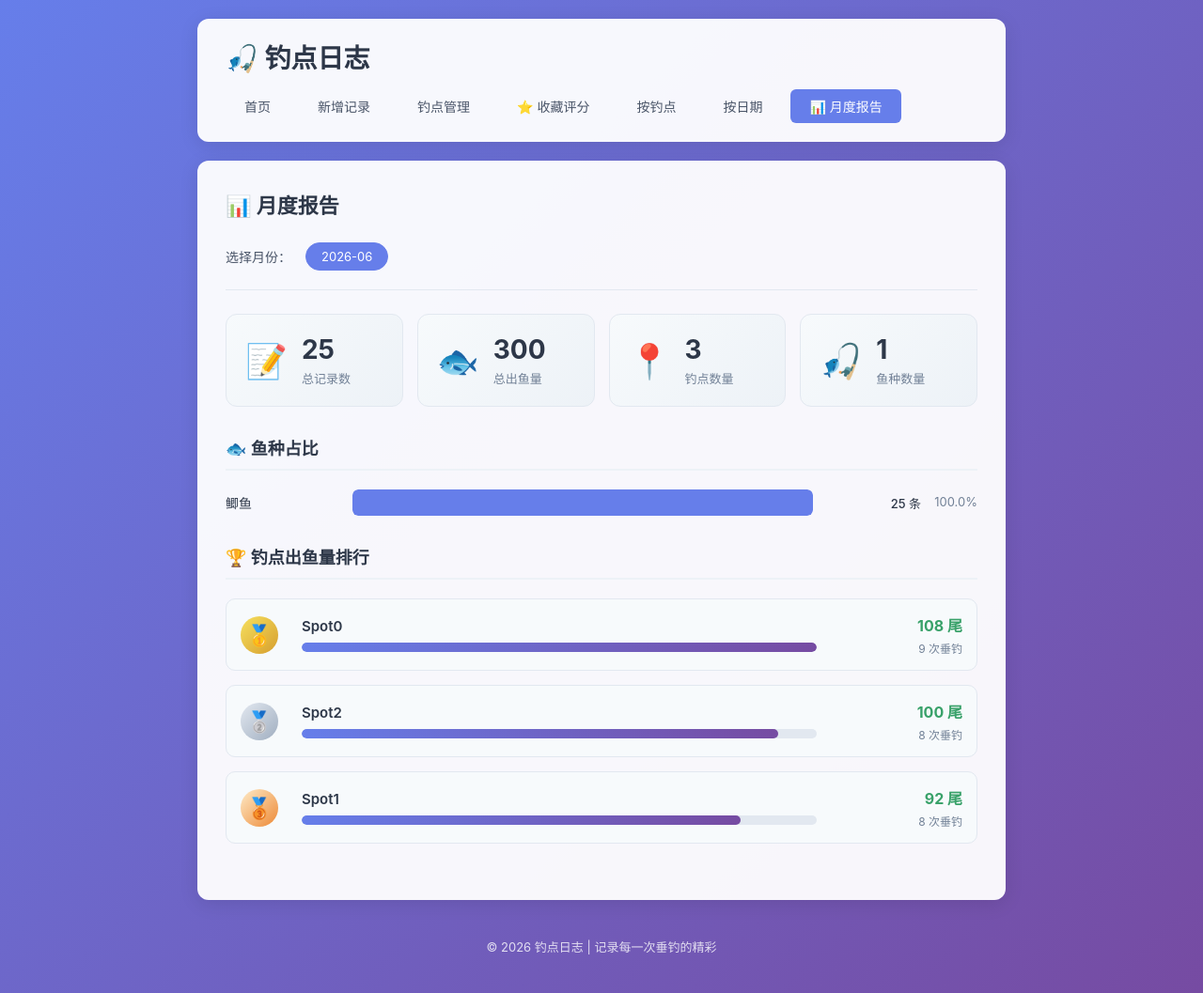
After one commit to nineteen1026-pixel/lyt-7, a Flask app: page /monthly-report in a window 1280 px wide. The commit adds this page. Shown: the whole page at 94% size. Run offline with Flask 2, Linux system fonts and the light colour scheme; data comes from the database, SQL or seed files in the repository.

Commit message:
.3981746827702544:d5993a1a07d951a924e5db765ef4f9e7_6a2e83cfbbca2b8f7742aa0f.6a2e83d2bbca2b8f7742aa11.6a2e83d12bd47ce193e4a1ab:Trae CN.T(2026/6/14 18:34:58)

```diff
--- a/app.py
+++ b/app.py
@@ -469,6 +469,111 @@ def delete_spot(spot_id):
     return redirect(url_for('spots_list'))
 
 
+def parse_harvest_value(harvest_str):
+    if not harvest_str:
+        return 0
+    harvest_str = harvest_str.strip()
+    if harvest_str.startswith('h') or harvest_str.startswith('H'):
+        try:
+            return int(harvest_str[1:])
+        except ValueError:
+            return 1
+    try:
+        return int(harvest_str)
+    except ValueError:
+        try:
+            return float(harvest_str)
+        except ValueError:
+            return 1
+
+
+@app.route('/monthly-report')
+def monthly_report():
+    conn = get_db()
+
+    months = conn.execute('''
+        SELECT DISTINCT strftime('%Y-%m', created_at) as month
+        FROM fishing_logs
+        ORDER BY month DESC
+    ''').fetchall()
+    month_list = [row['month'] for row in months]
+
+    selected_month = request.args.get('month', month_list[0] if month_list else None)
+
+    species_stats = []
+    spot_stats = []
+    total_logs = 0
+    total_harvest = 0
+    total_spots = 0
+    total_species = 0
+
+    if selected_month:
+        species_rows = conn.execute('''
+            SELECT fish_species, COUNT(*) as log_count
+            FROM fishing_logs
+            WHERE strftime('%Y-%m', created_at) = ?
+            GROUP BY fish_species
+            ORDER BY log_count DESC
+        ''', (selected_month,)).fetchall()
+
+        total_logs = sum(r['log_count'] for r in species_rows)
+        total_species = len(species_rows)
+
+        species_stats = []
+        for row in species_rows:
+            percentage = round((row['log_count'] / total_logs * 100), 1) if total_logs > 0 else 0
+            species_stats.append({
+                'species': row['fish_species'],
+                'count': row['log_count'],
+                'percentage': percentage
+            })
+
+        spot_rows = conn.execute('''
+            SELECT spot, COUNT(*) as log_count
+            FROM fishing_logs
+            WHERE strftime('%Y-%m', created_at) = ?
+            GROUP BY spot
+            ORDER BY log_count DESC
+        ''', (selected_month,)).fetchall()
+
+        total_spots = len(spot_rows)
+
+        all_logs = conn.execute('''
+            SELECT harvest FROM fishing_logs
+            WHERE strftime('%Y-%m', created_at) = ?
+        ''', (selected_month,)).fetchall()
+
+        total_harvest = sum(parse_harvest_value(log['harvest']) for log in all_logs)
+
+        spot_stats = []
+        for idx, row in enumerate(spot_rows, 1):
+            spot_logs = conn.execute('''
+                SELECT harvest FROM fishing_logs
+                WHERE spot = ? AND strftime('%Y-%m', created_at) = ?
+            ''', (row['spot'], selected_month)).fetchall()
+            spot_harvest = sum(parse_harvest_value(log['harvest']) for log in spot_logs)
+            spot_stats.append({
+                'rank': idx,
+                'spot': row['spot'],
+                'log_count': row['log_count'],
+                'harvest_count': spot_harvest
+            })
+
+    conn.close()
+
+    return render_template(
+        'monthly_report.html',
+        month_list=month_list,
+        selected_month=selected_month,
+        species_stats=species_stats,
+        spot_stats=spot_stats,
+        total_logs=total_logs,
+        total_harvest=total_harvest,
+        total_spots=total_spots,
+        total_species=total_species
+    )
+
+
 if __name__ == '__main__':
     init_db()
     app.run(debug=True, host='127.0.0.1', port=5000)
--- a/static/style.css
+++ b/static/style.css
@@ -1124,3 +1124,292 @@ footer {
         grid-template-columns: 1fr;
     }
 }
+
+.month-selector {
+    display: flex;
+    align-items: center;
+    gap: 15px;
+    margin-bottom: 25px;
+    flex-wrap: wrap;
+    padding-bottom: 20px;
+    border-bottom: 1px solid #e2e8f0;
+}
+
+.month-label {
+    font-size: 14px;
+    font-weight: 500;
+    color: #4a5568;
+}
+
+.month-buttons {
+    display: flex;
+    gap: 8px;
+    flex-wrap: wrap;
+}
+
+.month-btn {
+    padding: 6px 16px;
+    border: 1px solid #e2e8f0;
+    border-radius: 20px;
+    text-decoration: none;
+    font-size: 13px;
+    color: #4a5568;
+    transition: all 0.2s ease;
+    background: #fff;
+}
+
+.month-btn:hover {
+    background: #edf2f7;
+    border-color: #cbd5e0;
+}
+
+.month-btn.active {
+    background: #667eea;
+    color: white;
+    border-color: #667eea;
+}
+
+.report-stats {
+    display: grid;
+    grid-template-columns: repeat(4, 1fr);
+    gap: 15px;
+    margin-bottom: 30px;
+}
+
+.stat-card {
+    display: flex;
+    align-items: center;
+    gap: 15px;
+    padding: 20px;
+    background: linear-gradient(135deg, #f7fafc, #edf2f7);
+    border-radius: 12px;
+    border: 1px solid #e2e8f0;
+}
+
+.stat-icon {
+    font-size: 36px;
+    line-height: 1;
+}
+
+.stat-info {
+    flex: 1;
+}
+
+.stat-value {
+    font-size: 28px;
+    font-weight: 700;
+    color: #2d3748;
+    margin-bottom: 4px;
+}
+
+.stat-label {
+    font-size: 13px;
+    color: #718096;
+}
+
+.report-section {
+    margin-bottom: 30px;
+}
+
+.report-section h3 {
+    font-size: 18px;
+    color: #2d3748;
+    margin-bottom: 20px;
+    padding-bottom: 10px;
+    border-bottom: 2px solid #edf2f7;
+}
+
+.species-chart {
+    display: flex;
+    flex-direction: column;
+    gap: 15px;
+}
+
+.species-bar-row {
+    display: grid;
+    grid-template-columns: 120px 1fr 160px;
+    align-items: center;
+    gap: 15px;
+}
+
+.species-name {
+    font-size: 14px;
+    font-weight: 500;
+    color: #2d3748;
+}
+
+.species-bar-track {
+    height: 28px;
+    background: #edf2f7;
+    border-radius: 6px;
+    overflow: hidden;
+}
+
+.species-bar-fill {
+    height: 100%;
+    border-radius: 6px;
+    transition: width 0.6s ease;
+    min-width: 4px;
+}
+
+.species-stats {
+    display: flex;
+    gap: 10px;
+    justify-content: flex-end;
+}
+
+.species-count {
+    font-size: 13px;
+    font-weight: 500;
+    color: #2d3748;
+}
+
+.species-pct {
+    font-size: 13px;
+    color: #718096;
+    min-width: 50px;
+    text-align: right;
+}
+
+.spot-ranking {
+    display: flex;
+    flex-direction: column;
+    gap: 15px;
+}
+
+.ranking-item {
+    display: grid;
+    grid-template-columns: 50px 1fr 140px;
+    align-items: center;
+    gap: 15px;
+    padding: 15px;
+    background: #f7fafc;
+    border-radius: 10px;
+    border: 1px solid #e2e8f0;
+    transition: all 0.2s ease;
+}
+
+.ranking-item:hover {
+    background: #edf2f7;
+    border-color: #cbd5e0;
+}
+
+.ranking-rank {
+    display: flex;
+    align-items: center;
+    justify-content: center;
+    width: 40px;
+    height: 40px;
+    border-radius: 50%;
+    background: #e2e8f0;
+    font-size: 18px;
+    font-weight: 700;
+    color: #4a5568;
+}
+
+.ranking-rank.rank-gold {
+    background: linear-gradient(135deg, #f6e05e, #d69e2e);
+    color: #744210;
+    font-size: 22px;
+}
+
+.ranking-rank.rank-silver {
+    background: linear-gradient(135deg, #e2e8f0, #a0aec0);
+    color: #2d3748;
+    font-size: 22px;
+}
+
+.ranking-rank.rank-bronze {
+    background: linear-gradient(135deg, #feebc8, #ed8936);
+    color: #7c2d12;
+    font-size: 22px;
+}
+
+.ranking-info {
+    display: flex;
+    flex-direction: column;
+    gap: 8px;
+}
+
+.ranking-spot {
+    font-size: 15px;
+    font-weight: 600;
+    color: #2d3748;
+}
+
+.ranking-bar-track {
+    height: 10px;
+    background: #e2e8f0;
+    border-radius: 5px;
+    overflow: hidden;
+}
+
+.ranking-bar-fill {
+    height: 100%;
+    background: linear-gradient(90deg, #667eea, #764ba2);
+    border-radius: 5px;
+    transition: width 0.6s ease;
+    min-width: 4px;
+}
+
+.ranking-stats {
+    display: flex;
+    flex-direction: column;
+    align-items: flex-end;
+    gap: 4px;
+}
+
+.ranking-harvest {
+    font-size: 16px;
+    font-weight: 700;
+    color: #38a169;
+}
+
+.ranking-logs {
+    font-size: 12px;
+    color: #718096;
+}
+
+@media (max-width: 640px) {
+    .report-stats {
+        grid-template-columns: repeat(2, 1fr);
+    }
+
+    .stat-card {
+        padding: 15px;
+    }
+
+    .stat-icon {
+        font-size: 28px;
+    }
+
+    .stat-value {
+        font-size: 22px;
+    }
+
+    .species-bar-row {
+        grid-template-columns: 1fr;
+        gap: 8px;
+    }
+
+    .species-stats {
+        justify-content: space-between;
+    }
+
+    .ranking-item {
+        grid-template-columns: 40px 1fr;
+        gap: 12px;
+    }
+
+    .ranking-stats {
+        grid-column: 2;
+        flex-direction: row;
+        justify-content: space-between;
+    }
+
+    .ranking-rank {
+        width: 35px;
+        height: 35px;
+        font-size: 16px;
+    }
+}
--- a/templates/base.html
+++ b/templates/base.html
@@ -17,6 +17,7 @@
                 <a href="{{ url_for('spots_list', filter='favorite') }}" class="{% if request.endpoint == 'spots_list' and request.args.get('filter') == 'favorite' %}active{% endif %}">⭐ 收藏评分</a>
                 <a href="{{ url_for('by_spot') }}" class="{% if request.endpoint == 'by_spot' %}active{% endif %}">按钓点</a>
                 <a href="{{ url_for('by_date') }}" class="{% if request.endpoint == 'by_date' %}active{% endif %}">按日期</a>
+                <a href="{{ url_for('monthly_report') }}" class="{% if request.endpoint == 'monthly_report' %}active{% endif %}">📊 月度报告</a>
             </nav>
         </header>
 
--- /dev/null
+++ b/templates/monthly_report.html
@@ -0,0 +1,120 @@
+{% extends 'base.html' %}
+
+{% block title %}月度报告 - 钓点日志{% endblock %}
+
+{% block content %}
+<div class="page-header">
+    <h2>📊 月度报告</h2>
+</div>
+
+{% if month_list %}
+<div class="month-selector">
+    <label class="month-label">选择月份：</label>
+    <div class="month-buttons">
+        {% for month in month_list %}
+        <a href="{{ url_for('monthly_report', month=month) }}"
+           class="month-btn {% if month == selected_month %}active{% endif %}">
+            {{ month }}
+        </a>
+        {% endfor %}
+    </div>
+</div>
+
+{% if selected_month %}
+<div class="report-stats">
+    <div class="stat-card">
+        <div class="stat-icon">📝</div>
+        <div class="stat-info">
+            <div class="stat-value">{{ total_logs }}</div>
+            <div class="stat-label">总记录数</div>
+        </div>
+    </div>
+    <div class="stat-card">
+        <div class="stat-icon">🐟</div>
+        <div class="stat-info">
+            <div class="stat-value">{{ total_harvest }}</div>
+            <div class="stat-label">总出鱼量</div>
+        </div>
+    </div>
+    <div class="stat-card">
+        <div class="stat-icon">📍</div>
+        <div class="stat-info">
+            <div class="stat-value">{{ total_spots }}</div>
+            <div class="stat-label">钓点数量</div>
+        </div>
+    </div>
+    <div class="stat-card">
+        <div class="stat-icon">🎣</div>
+        <div class="stat-info">
+            <div class="stat-value">{{ total_species }}</div>
+            <div class="stat-label">鱼种数量</div>
+        </div>
+    </div>
+</div>
+
+<div class="report-section">
+    <h3>🐟 鱼种占比</h3>
+    {% if species_stats %}
+    <div class="species-chart">
+        {% set colors = ['#667eea', '#764ba2', '#f6ad55', '#68d391', '#63b3ed', '#fc8181', '#b794f4', '#4fd1c5', '#f687b3', '#ecc94b'] %}
+        {% for item in species_stats %}
+        <div class="species-bar-row">
+            <div class="species-name">{{ item.species }}</div>
+            <div class="species-bar-track">
+                <div class="species-bar-fill"
+                     style="width: {{ item.percentage }}%; background: {{ colors[loop.index0 % colors|length] }};">
+                </div>
+            </div>
+            <div class="species-stats">
+                <span class="species-count">{{ item.count }} 条</span>
+                <span class="species-pct">{{ item.percentage }}%</span>
+            </div>
+        </div>
+        {% endfor %}
+    </div>
+    {% else %}
+    <div class="empty-state">
+        <p>暂无鱼种数据</p>
+    </div>
+    {% endif %}
+</div>
+
+<div class="report-section">
+    <h3>🏆 钓点出鱼量排行</h3>
+    {% if spot_stats %}
+    <div class="spot-ranking">
+        {% for spot in spot_stats %}
+        <div class="ranking-item">
+            <div class="ranking-rank {% if spot.rank == 1 %}rank-gold{% elif spot.rank == 2 %}rank-silver{% elif spot.rank == 3 %}rank-bronze{% endif %}">
+                {% if spot.rank == 1 %}🥇{% elif spot.rank == 2 %}🥈{% elif spot.rank == 3 %}🥉{% else %}{{ spot.rank }}{% endif %}
+            </div>
+            <div class="ranking-info">
+                <div class="ranking-spot">{{ spot.spot }}</div>
+                <div class="ranking-bar-track">
+                    <div class="ranking-bar-fill"
+                         style="width: {{ (spot.harvest_count / spot_stats[0].harvest_count * 100) if spot_stats[0].harvest_count > 0 else 0 }}%;">
+                    </div>
+                </div>
+            </div>
+            <div class="ranking-stats">
+                <div class="ranking-harvest">{{ spot.harvest_count }} 尾</div>
+                <div class="ranking-logs">{{ spot.log_count }} 次垂钓</div>
+            </div>
+        </div>
+        {% endfor %}
+    </div>
+    {% else %}
+    <div class="empty-state">
+        <p>暂无钓点数据</p>
+    </div>
+    {% endif %}
+</div>
+
+{% endif %}
+{% else %}
+<div class="empty-state">
+    <p>暂无垂钓记录，快去添加第一条记录吧！</p>
+    <a href="{{ url_for('add_log') }}" class="btn btn-primary">新增记录</a>
+</div>
+{% endif %}
+{% endblock %}
```
